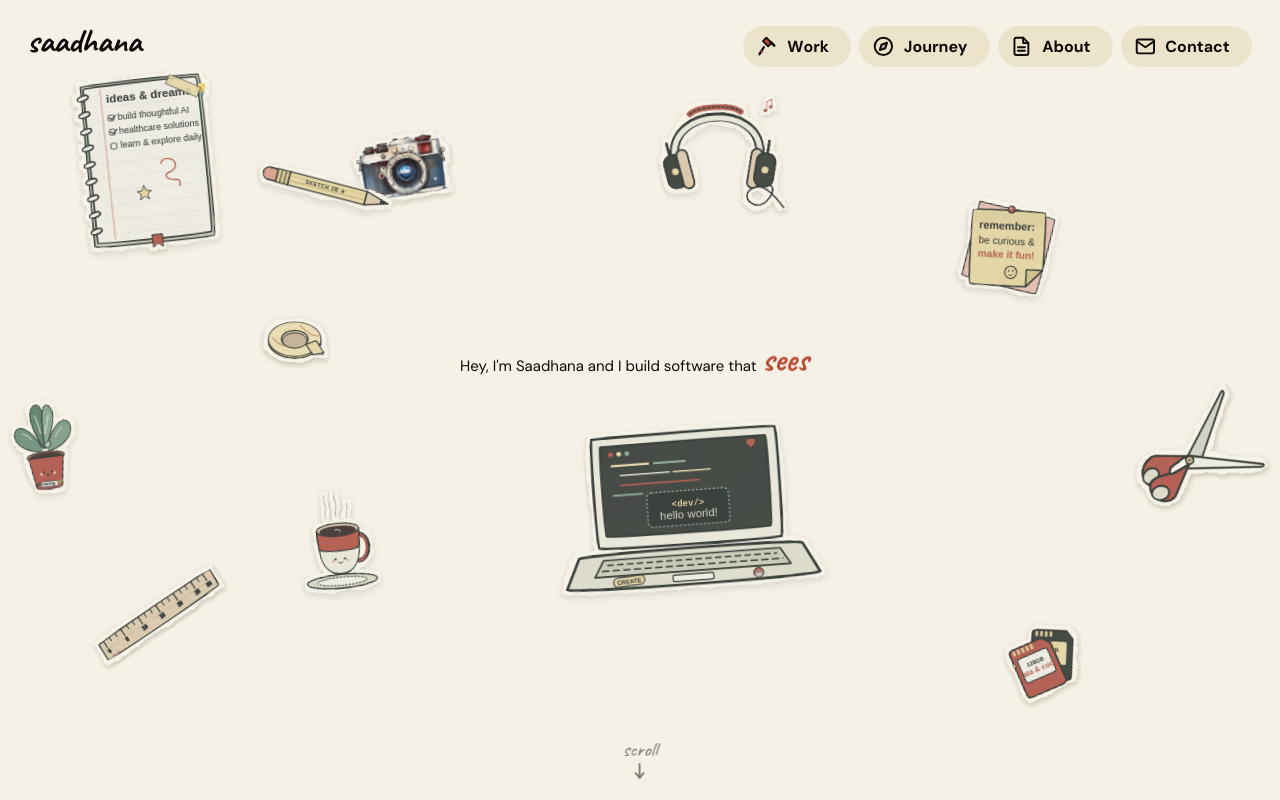
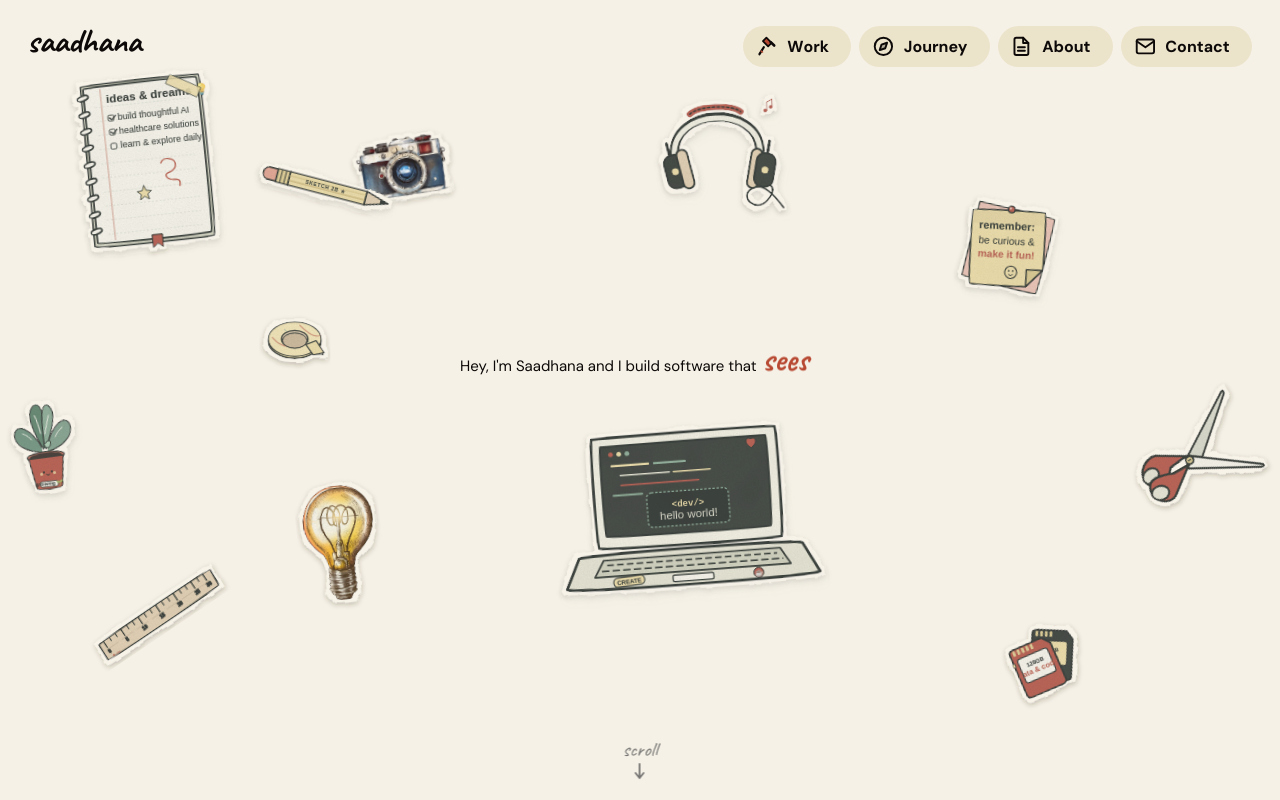
Before and after one commit to saadhana4/online-portfolio, a React (Vite) app: page / in a window 1280 px wide. Built offline with nearby package versions, Linux system fonts and the light colour scheme.

Commit message:
Replace coffee cup with vintage glowing light bulb

```diff
--- a/src/data/deskObjects.ts
+++ b/src/data/deskObjects.ts
@@ -135,19 +135,19 @@ export const deskObjects: DeskObjectConfig[] = [
   },
   {
     id: 'coffee-cup',
-    name: 'Ceramic Coffee Cup',
-    src: '/desk/coffeecup.svg',
+    name: 'Vintage Light Bulb',
+    src: '/desk/bulb.webp',
     x: 26,
     y: 70,
-    rotation: -3,
-    widthVw: 7.32, // 100px at 1366px
-    targetPx1366: 100,
-    alt: '',
+    rotation: 15,
+    widthVw: 5.6, // ~76px wide x 123px tall at 1366px
+    targetPx1366: 76,
+    alt: 'Vintage incandescent light bulb',
     showOnMobile: true,
-    mobileX: 76,
+    mobileX: 74,
     mobileY: 58,
-    mobileWidthVw: 16,
-    mobileRotation: -3,
+    mobileWidthVw: 13,
+    mobileRotation: 12,
     zIndex: 3,
   },
   {
```
Also changed, not shown: public/desk/bulb.webp (added).
